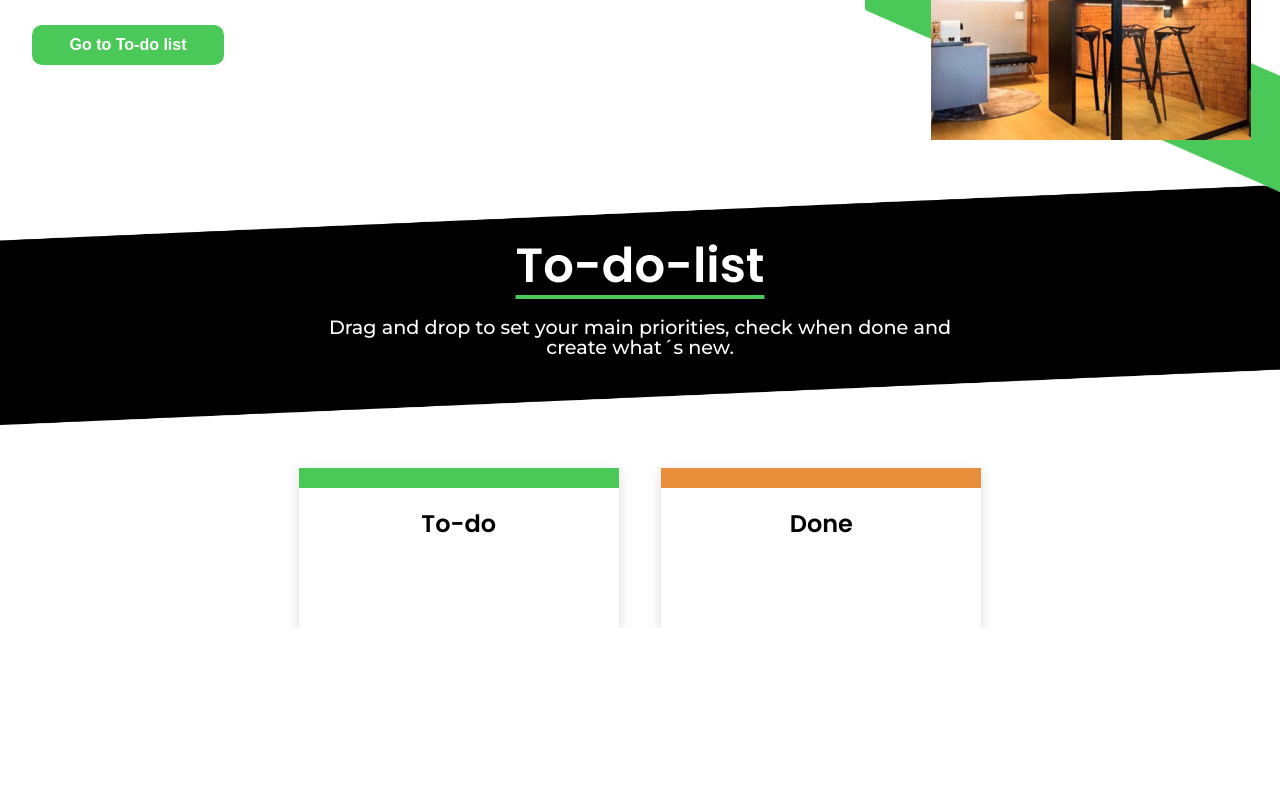
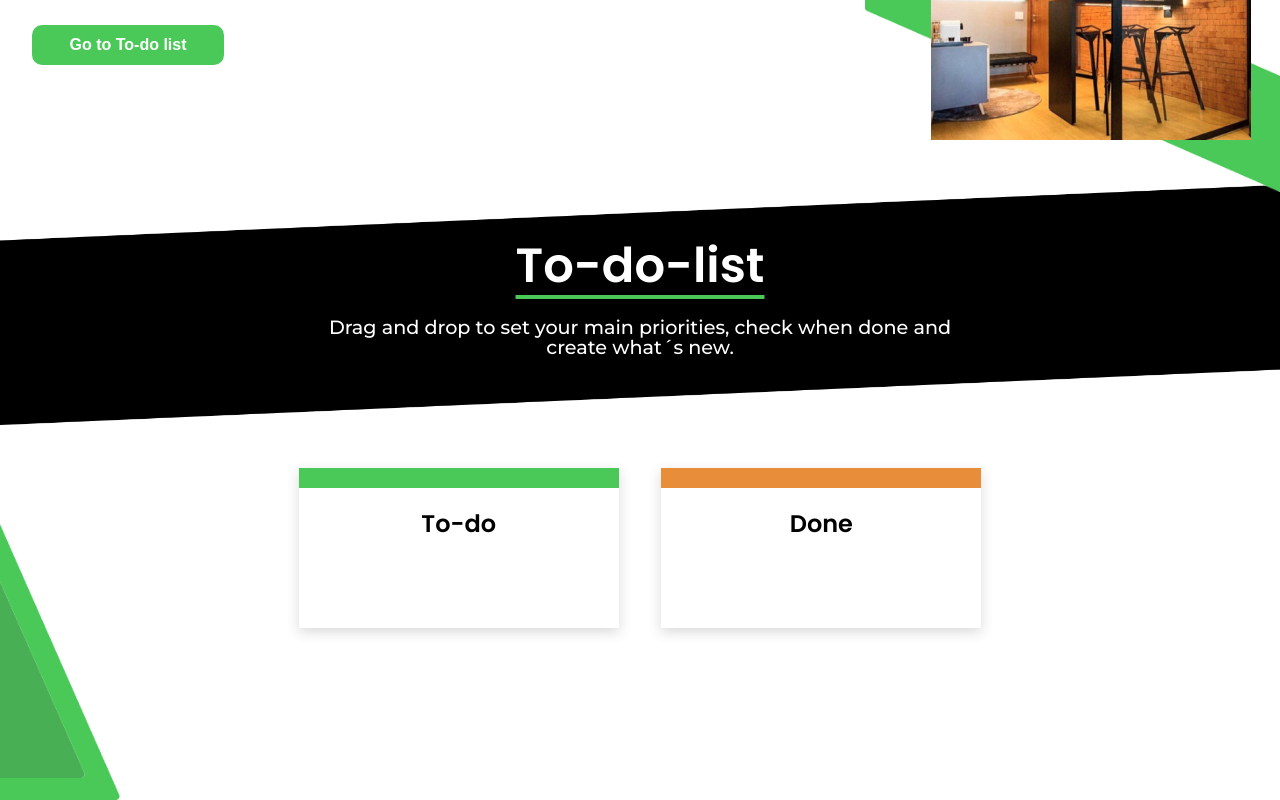
Before and after one commit to thipereira02/coopers_front, a React (Create React App) app: page / in a window 1280 px wide. Shown: the part 320-1120 px from the top of the page. Before the commit the page ends 948 px from the top, so only its background shows below. Built offline with nearby package versions, Linux system fonts and the light colour scheme.

Commit message:
adding element on background

```diff
--- a/src/components/ToDoList.tsx
+++ b/src/components/ToDoList.tsx
@@ -2,7 +2,9 @@ import React from "react";
 import styled from "styled-components";
 
 import background from "../assets/BG_black.jpg";
-import { ListBox } from "../layouts/common/Components";
+import element from "../assets/element.png";
+import element2 from "../assets/element2.png";
+import { ListBox, BgElement } from "../layouts/common/Components";
 
 export default function ToDoList() {
 	return(
@@ -20,6 +22,8 @@ export default function ToDoList() {
 					<h1>Done</h1>
 				</ListBox>
 			</Lists>
+			<BgElement src={element} alt="element" top={"back"} />
+			<BgElement src={element2} alt="element2" top={"front"} />
 		</>
 	);
 }
--- a/src/layouts/common/Components.tsx
+++ b/src/layouts/common/Components.tsx
@@ -2,6 +2,11 @@ import styled from "styled-components";
 
 interface BoxProps {
     color?: string;
+}
+
+interface ElementProps {
+    top?: string;
+    display?: string;
 }
 
 export const ListBox = styled.div<BoxProps>`
@@ -32,3 +37,14 @@ export const ListBox = styled.div<BoxProps>`
         max-width: 25vw;
     }
 `;
+
+export const BgElement = styled.img<ElementProps>`
+    display: none;
+    height: 30rem;
+    position: absolute;
+    top: ${(props) => props.top === "back" ? "40rem" : "38.6rem"};
+
+    @media(min-width: 768px) {
+        display: block;
+    }
+`;
```
Also changed, not shown: src/assets/element.png (added), src/assets/element2.png (added).
